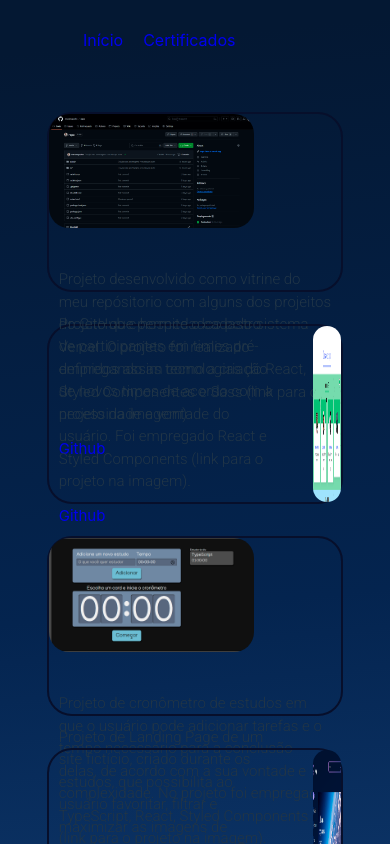
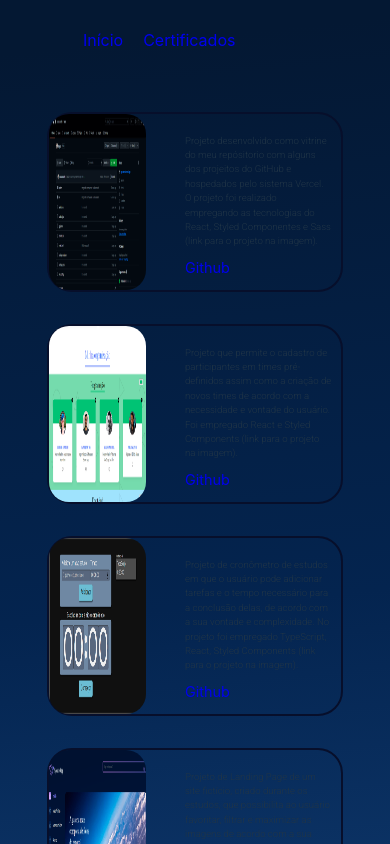
Before and after one commit to macenapedro/repo, a React (Vite) app: page / in a window 390 px wide. Shown: the top 844 px of the page. Built offline with nearby package versions, Linux system fonts and the light colour scheme; a web font is replaced by a local one.

Commit message:
última etapa

```diff
--- a/src/Componentes/Conteudo/conteudo.scss
+++ b/src/Componentes/Conteudo/conteudo.scss
@@ -52,3 +52,61 @@ main
     }
     }
 }
+
+@media (max-width: 1200px){
+    main
+{
+    width: 100%;
+    display: flex;
+    flex-direction: column;
+    align-items: center;
+    justify-content: center;
+    gap: 2rem;
+    padding: 2rem 0;
+    section{
+        display: flex;
+        flex-direction: row;
+        gap: 10%;
+        max-width: 75%;
+        height: 11rem;
+        border: solid 2px #070F2B;
+        border-radius: 25px;
+        a{
+            max-width: 50%;
+            img{
+                max-width: 100%;
+                border-radius: 20px;
+                max-height: 100%
+            };
+        }
+        div{
+            display: flex;
+            flex-direction: column;
+            justify-content: center;
+            max-width: 50%;
+            padding: 10px;
+
+
+            h2{
+                font-family: "Roboto", sans-serif;
+                font-weight: 300;
+                display: flex;
+                justify-content: center;
+                align-items: center;
+                font-size: 0.6rem;
+            }
+            a{
+                text-decoration: none;
+                font-size: 0.9rem;
+                max-width: 10%;
+            }
+        }
+        &:hover{
+            border: solid 2px #ffffff;
+        }
+    &:nth-child(2n){
+        flex-direction: row;
+    }
+    }
+}
+}
```
